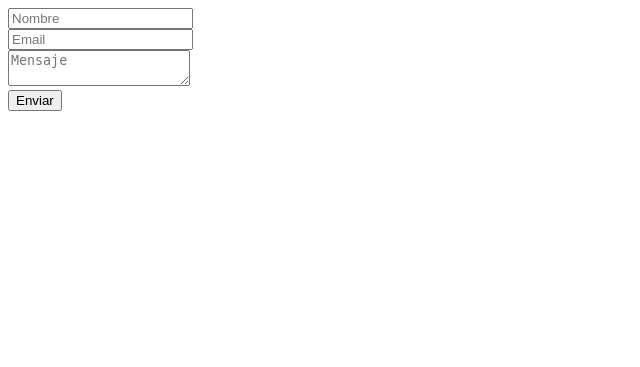
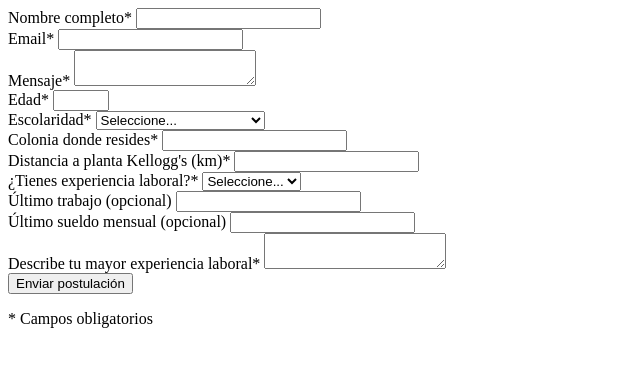
Before and after one commit to elisarrtech/chatbot-flask, a Flask app: page / in a window 1280 px wide. Shown: the top 367 px of the page, without its empty margins (0-640 px from the left). Run offline with Flask 3, Linux system fonts and the light colour scheme.

Commit message:
Update chatbot.html

```diff
--- a/templates/chatbot.html
+++ b/templates/chatbot.html
@@ -1,15 +1,81 @@
 <!DOCTYPE html>
 <html>
 <head>
-    <title>Chatbot</title>
+    <title>Formulario de Postulación</title>
     <link rel="stylesheet" href="/static/style.css">
 </head>
 <body>
     <form method="POST" action="/">
-        <input type="text" name="nombre" placeholder="Nombre" required><br>
-        <input type="email" name="email" placeholder="Email" required><br>
-        <textarea name="mensaje" placeholder="Mensaje" required></textarea><br>
-        <button type="submit">Enviar</button>
+        <!-- Campos originales -->
+        <div class="form-group">
+            <label for="nombre">Nombre completo*</label>
+            <input type="text" id="nombre" name="nombre" required>
+        </div>
+
+        <div class="form-group">
+            <label for="email">Email*</label>
+            <input type="email" id="email" name="email" required>
+        </div>
+
+        <div class="form-group">
+            <label for="mensaje">Mensaje*</label>
+            <textarea id="mensaje" name="mensaje" required></textarea>
+        </div>
+
+        <!-- Nuevos campos -->
+        <div class="form-group">
+            <label for="edad">Edad*</label>
+            <input type="number" id="edad" name="edad" min="18" max="70" required>
+        </div>
+
+        <div class="form-group">
+            <label for="escolaridad">Escolaridad*</label>
+            <select id="escolaridad" name="escolaridad" required>
+                <option value="">Seleccione...</option>
+                <option value="Secundaria">Secundaria</option>
+                <option value="Preparatoria">Preparatoria/Bachillerato</option>
+                <option value="Técnico">Carrera Técnica</option>
+                <option value="Licenciatura">Licenciatura</option>
+                <option value="Posgrado">Posgrado</option>
+            </select>
+        </div>
+
+        <div class="form-group">
+            <label for="colonia">Colonia donde resides*</label>
+            <input type="text" id="colonia" name="colonia" required>
+        </div>
+
+        <div class="form-group">
+            <label for="distanciaKelloggs">Distancia a planta Kellogg's (km)*</label>
+            <input type="number" id="distanciaKelloggs" name="distanciaKelloggs" step="0.1" required>
+        </div>
+
+        <div class="form-group">
+            <label for="experienciaLaboral">¿Tienes experiencia laboral?*</label>
+            <select id="experienciaLaboral" name="experienciaLaboral" required>
+                <option value="">Seleccione...</option>
+                <option value="Sí">Sí</option>
+                <option value="No">No</option>
+            </select>
+        </div>
+
+        <div class="form-group">
+            <label for="ultimoTrabajo">Último trabajo (opcional)</label>
+            <input type="text" id="ultimoTrabajo" name="ultimoTrabajo">
+        </div>
+
+        <div class="form-group">
+            <label for="ultimoSueldo">Último sueldo mensual (opcional)</label>
+            <input type="number" id="ultimoSueldo" name="ultimoSueldo" min="0" step="100">
+        </div>
+
+        <div class="form-group">
+            <label for="mayorExperiencia">Describe tu mayor experiencia laboral*</label>
+            <textarea id="mayorExperiencia" name="mayorExperiencia" required></textarea>
+        </div>
+
+        <button type="submit">Enviar postulación</button>
+        <p>* Campos obligatorios</p>
     </form>
 </body>
 </html>
```
